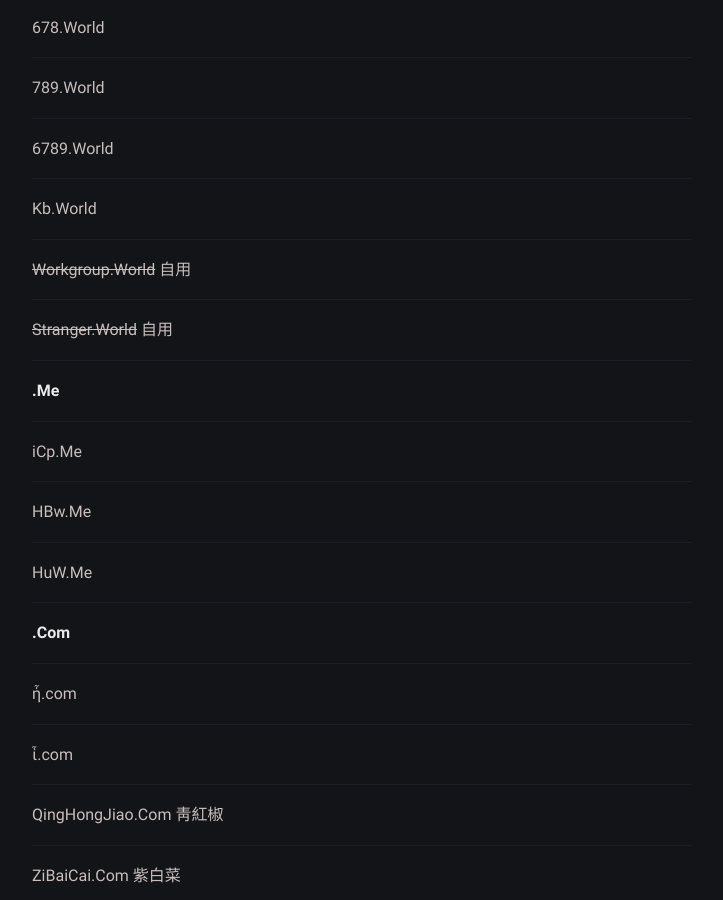
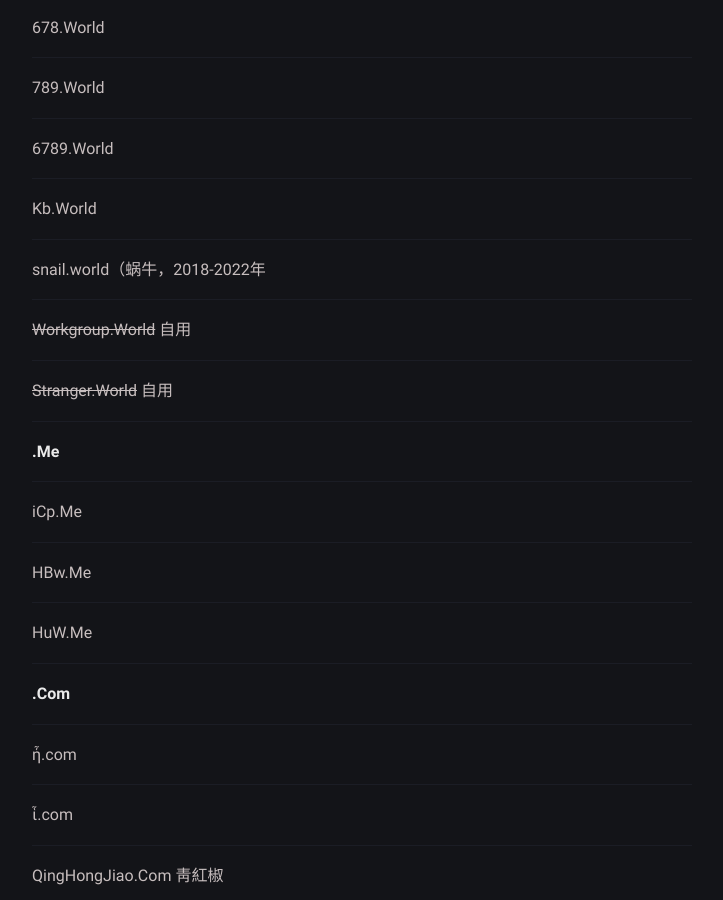
Before and after one commit to YiPianYe/yipianye.github.io, a Jekyll site: the page built from _posts/2020-11-01-domains.md, in a window 1280 px wide and 900 px high, scrolled down 1058 px. Shown: the whole window, without its empty margins (278-1001 px from the left). Built offline with Jekyll 4.4.1, drawn with Linux system fonts in a browser that asks for light colours; comment, search, counter and statistics services are not loaded.

Commit message:
Update 2020-11-01-domains.md

```diff
--- a/_posts/2020-11-01-domains.md
+++ b/_posts/2020-11-01-domains.md
@@ -38,6 +38,8 @@ tags:
    - - - -
    Kb.World
    - - - -
+   snail.world（蜗牛，2018-2022年
+   - - - -
    ~~Workgroup.World~~ 自用
    - - - -
    ~~Stranger.World~~ 自用
```
